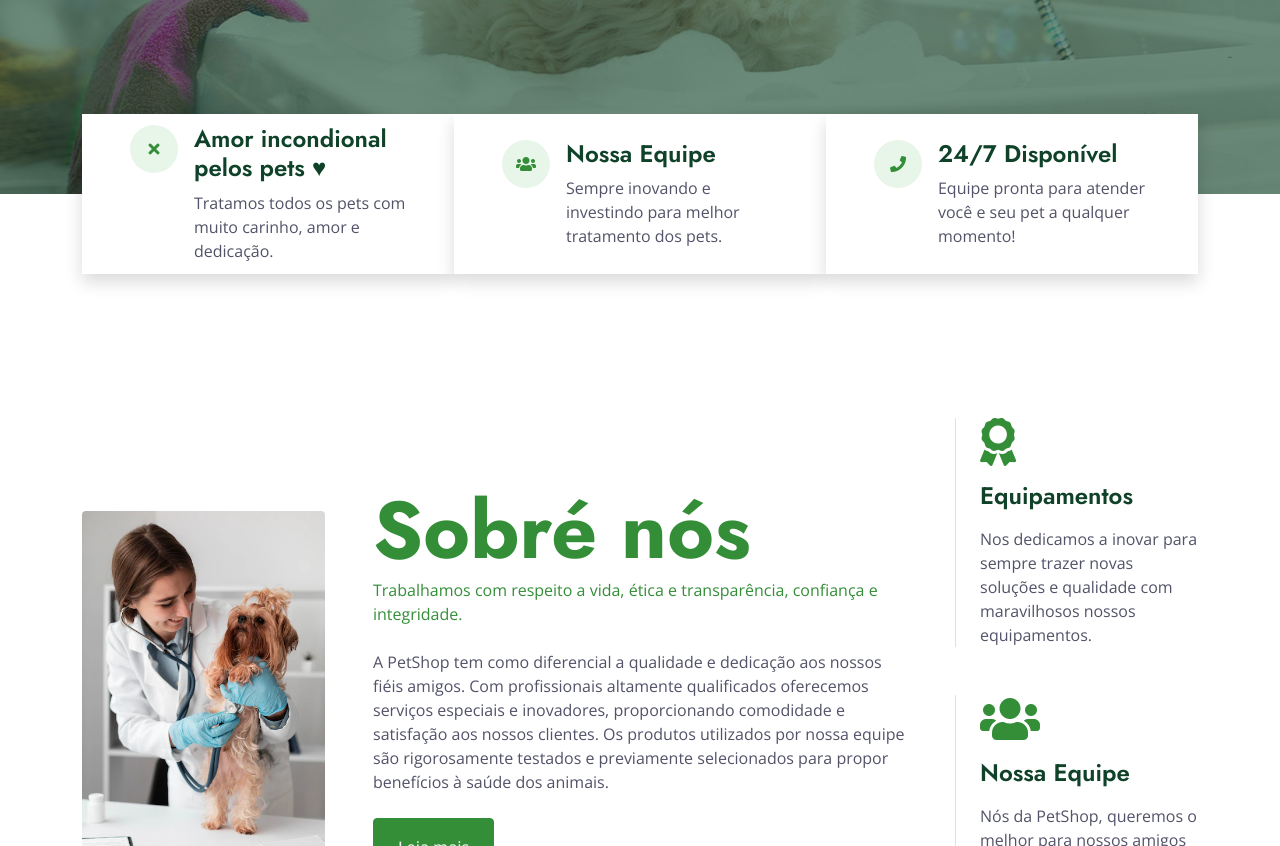
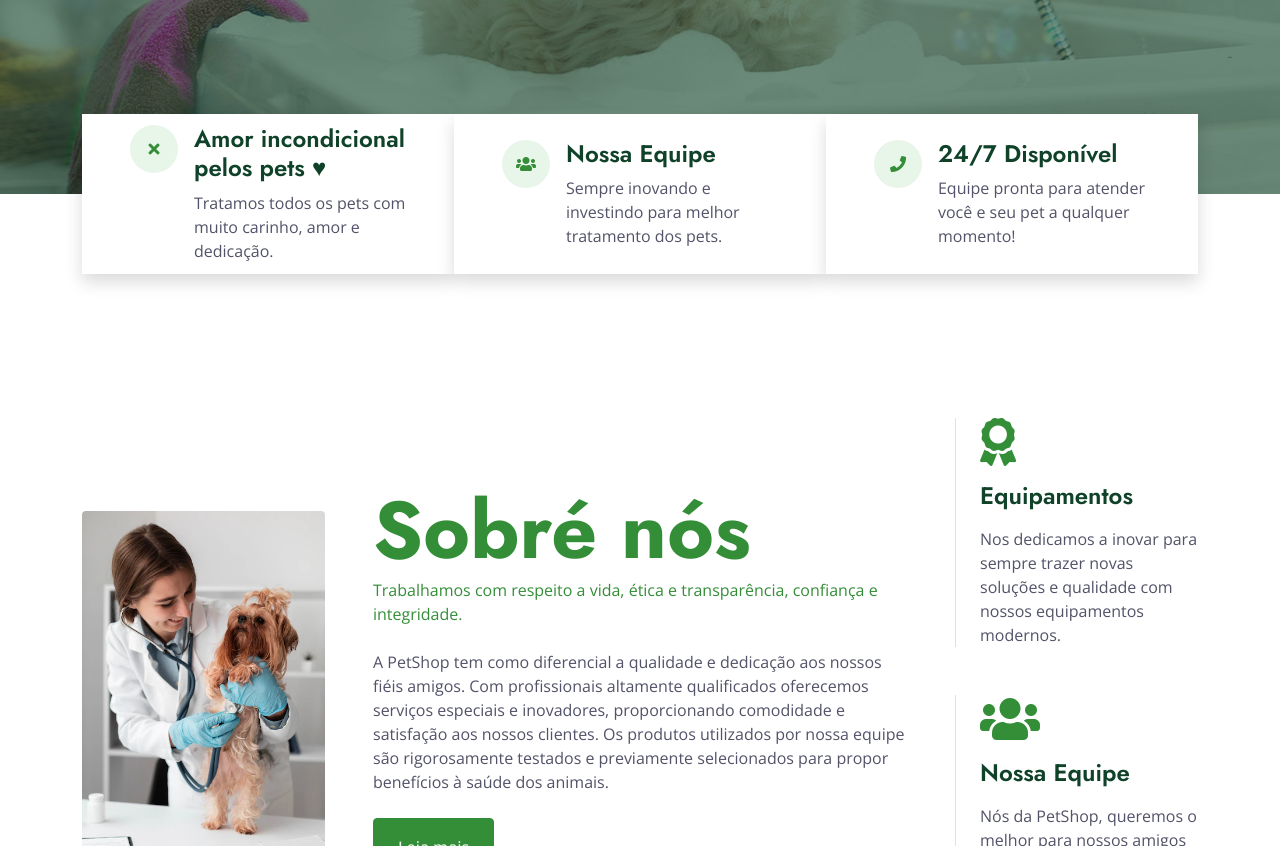
Before and after one commit to renanfv96/projetos, a plain HTML site: page index.html in a window 1280 px wide. Shown: the part 740-1586 px from the top of the page. Drawn offline with nearby package versions, Linux system fonts and the light colour scheme; animation ran at ten frames a second.

Commit message:
index.html

```diff
--- a/index.html
+++ b/index.html
@@ -138,7 +138,7 @@
                                 <i class="fa fa-times text-primary"></i>
                             </div>
                             <div class="ps-3">
-                                <h4>Amor incondional pelos pets ♥</h4>
+                                <h4>Amor incondicional pelos pets ♥</h4>
                                 <span>Tratamos todos os pets com muito carinho, amor e dedicação.</span>
                             </div>
                         </div>
@@ -193,7 +193,7 @@
                             <div class="border-start ps-4">
                                 <i class="fa fa-award fa-3x text-primary mb-3"></i>
                                 <h4 class="mb-3">Equipamentos</h4>
-                                <span>Nos dedicamos a inovar para sempre trazer novas soluções e qualidade com maravilhosos nossos equipamentos.</span>
+                                <span>Nos dedicamos a inovar para sempre trazer novas soluções e qualidade com nossos equipamentos modernos.</span>
                             </div>
                         </div>
                         <div class="col-12 col-sm-6 col-lg-12">
```
